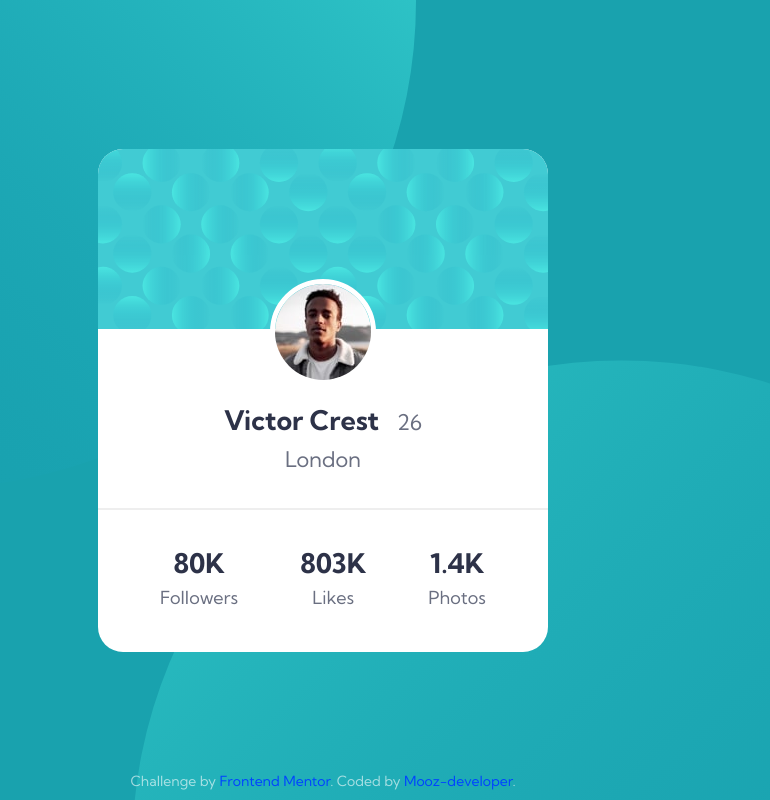
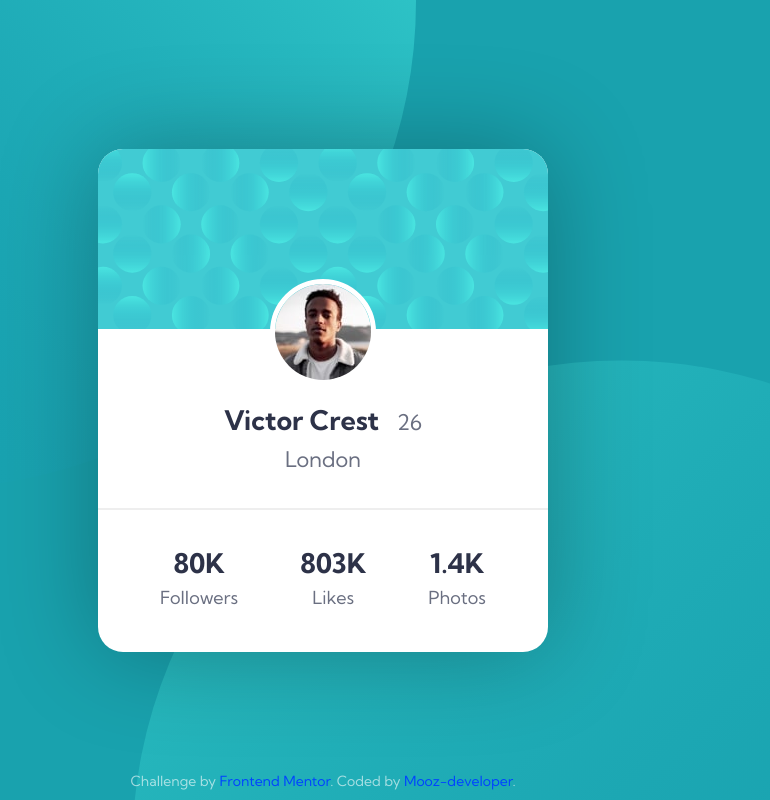
Before and after one commit to Mooz-Developer/Profile_Card_Component, a plain HTML site: page index.html in a window 1280 px wide. Shown: the whole page, without its empty margins (317-1087 px from the left). Drawn offline with Linux system fonts and the light colour scheme.

Commit message:
Added Shadow To The Card

```diff
--- a/style.css
+++ b/style.css
@@ -67,6 +67,8 @@ main{
 
     width: 450px;
     max-width: 95%;
+
+    box-shadow: 0 0 100px rgba(0, 0, 0, 0.288);
 }
 
 main > *{
```
